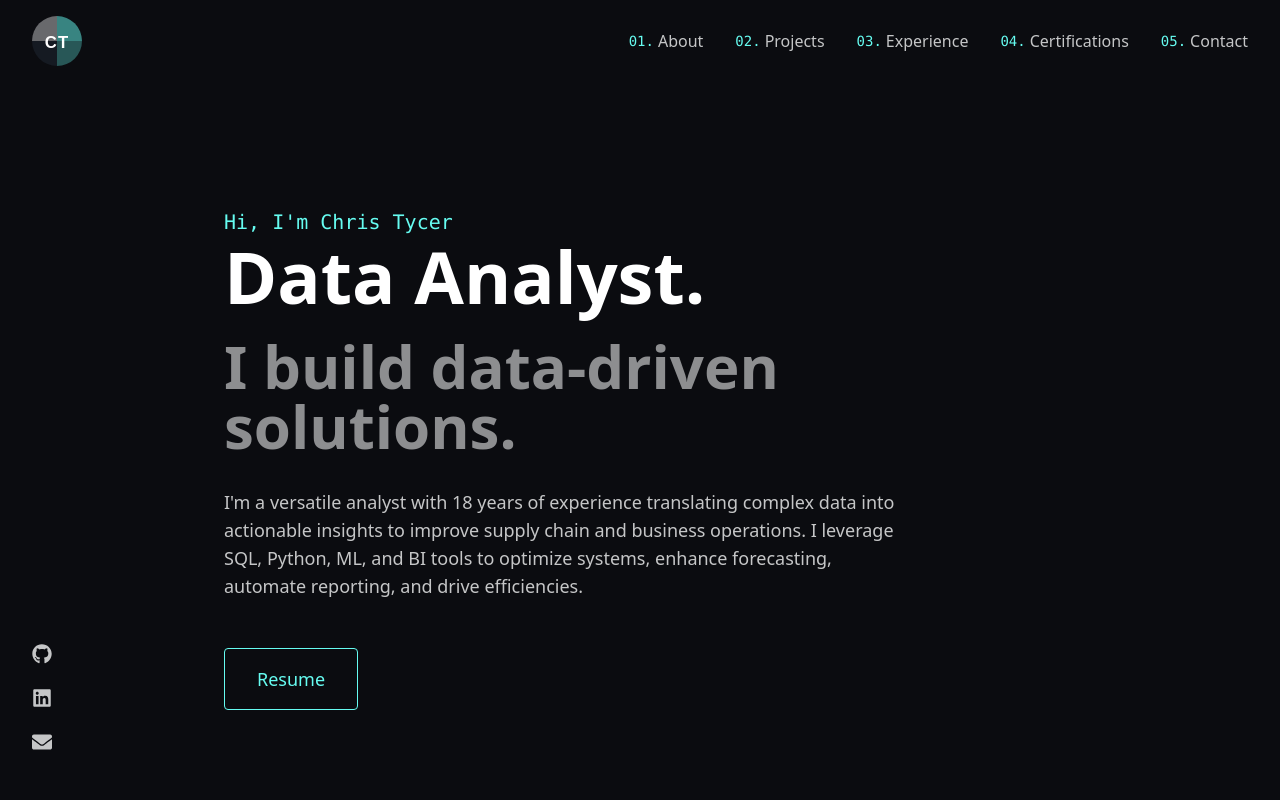
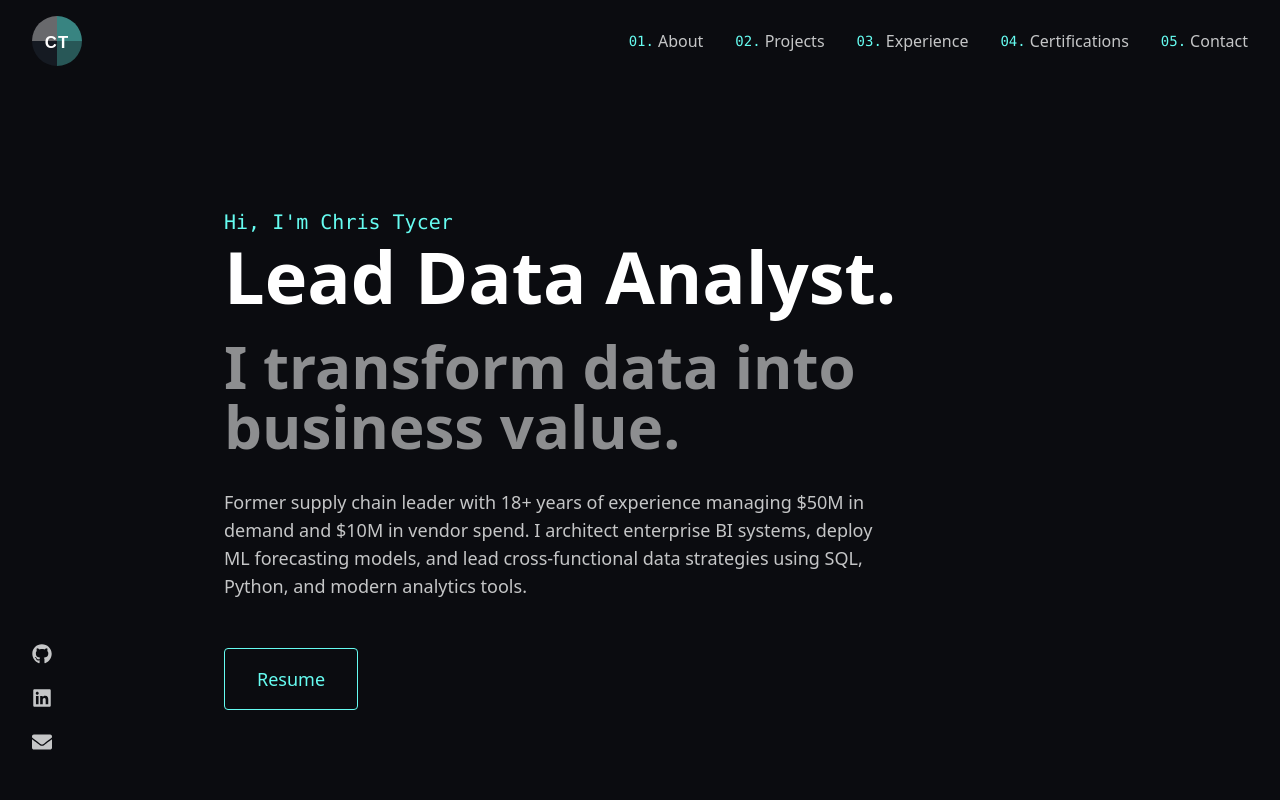
Before and after one commit to tycerch/portfolio, a Next.js app: page / in a window 1280 px wide. Shown: the top 800 px of the page. Built offline with nearby package versions, Linux system fonts and the light colour scheme.

Commit message:
refactor: :memo: change experience, hero verbage/branding

```diff
--- a/app/sections/Experience.tsx
+++ b/app/sections/Experience.tsx
@@ -13,12 +13,13 @@ export default function Experience() {
   const timelineData = [
     {
       company: <a href="https://vernier.com">Vernier Science Education</a>,
-      title: "Data Analyst",
+      title: "Lead Data Analyst",
       dateTime: "Aug 2022 – Oct 2024",
       description: [
-        "Architected & deployed company's first open-source data stack (Google BigQuery, Airbyte, Superset), saving estimated $70k+ annually",
-        "Developed 22+ self-serve dashboards (SQL, Superset) for ERP analytics, driving data adoption across 7+ departments",
-        "Created Python/ML customer data unification (NCES linkage) & Python inventory simulation tool (identified ~$500k potential reduction)"
+        "Sole data analyst responsible for company-wide BI and analytics operations across executive, operations, marketing, and sales functions",
+        "Designed and implemented the company-wide BI stack (Airbyte, BigQuery, Superset), saving ~$70k annually",
+        "Led inventory optimization initiative reducing excess inventory by $500K while increasing turnover",
+        "Developed a real-time production scheduling tool in Python that integrated with the ERP system"
       ],
     },
     {
@@ -26,10 +27,10 @@ export default function Experience() {
       title: "Senior Supply Chain Analyst",
       dateTime: "Dec 2018 – Jul 2022",
       description: [
-        "Developed Python forecasting models (NBEATSx) for 500+ SKUs (~$50M revenue), significantly increasing accuracy",
-        "Reduced inventory value by ~30% ($4M) via ERP optimization, automated EOQ/Safety Stock models, & improved reporting",
-        "Brokered $6M in emergency spot market components during disruptions, averting shutdowns & saving ~$90K",
-        "Owned ERP system optimizations (MRP, BOM, WMS) & built supplier performance portal (Power BI)"
+        "Led end-to-end supply chain strategy and ERP optimization for $50M+ revenue operation and $10M in vendor spend",
+        "Spearheaded crisis response team during global component shortage, averting $80M revenue loss",
+        "Developed Python-based forecasting models (Meta Prophet) to optimize demand planning across 500+ SKUs",
+        "Delivered $2M in working capital savings by improving MRP logic and purchasing parameters"
       ],
     },
     {
@@ -37,10 +38,8 @@ export default function Experience() {
       title: "Senior Supply Chain Planner",
       dateTime: "Jan 2018 – Dec 2018",
       description: [
-        "Performed ERP inventory & cost analysis to drive down inventory costs",
-        "Negotiated with Suppliers & optimized supplier processes to reduce labor pricing",
-        "Implemented enhancements to Contract Manufacturer (CM) scheduling processes via Enterprise 21 ERP database integration",
-        "Developed and deployed an Excel-based stockroom-production pull list system to optimize internal material flow"
+        "Led planning and operations for all manufacturing, managing $10M in annual vendor spend",
+        "Spearheaded ERP/MRP module configuration and led cross-team adoption of operational workflows"
       ],
     },
     {
@@ -48,9 +47,8 @@ export default function Experience() {
       title: "Supply Chain Planner",
       dateTime: "Jan 2014 – Jan 2018",
       description: [
-        "Managed end-to-end manufacturing planning for 500+ SKUs, performing inventory, BOM, and cost analysis within Enterprise 21 ERP",
-        "Configured ERP manufacturing modules and stocking level parameters; applied Lean Six Sigma principles (Yellow Belt certified 2015)",
-        "Led cross-functional triage team to proactively identify and expedite critical material shortages"
+        "Managed global production workflows, inventory planning policies, and consigned inventory programs",
+        "Earned Lean Six Sigma certification and applied statistical process control methods to improve inventory accuracy"
       ],
     },
     {
@@ -58,7 +56,8 @@ export default function Experience() {
       title: "Junior Supply Chain Planner",
       dateTime: "Apr 2010 – Jan 2014",
       description: [
-        "Executed purchasing functions for assigned components and coordinated all daily production priorities via team standups"
+        "Created and implemented foundational ERP processes for production and inventory planning",
+        "Executed purchasing functions for assigned components and coordinated daily production priorities"
       ],
     },
     {
@@ -66,7 +65,8 @@ export default function Experience() {
       title: "Procurement Assistant",
       dateTime: "Jan 2007 – Apr 2010",
       description: [
-        "Supported procurement activities, including purchasing, basic inventory analysis, and stockroom management, utilizing the Enterprise 21 ERP system"
+        "Supported procurement activities, including purchasing, basic inventory analysis, and stockroom management",
+        "Maintained procurement records and updated ERP system data to ensure accuracy in supply planning"
       ],
     },
     {
@@ -74,6 +74,7 @@ export default function Experience() {
       title: "Tradeshow Coordinator",
       dateTime: "Jul 2006 – Jan 2007",
       description: [
+        "Coordinated logistics for national science education trade shows and hands-on educator workshops",
         "Managed inventory, materials, and shipments for company workshops and trade shows"
       ],
     },
@@ -82,7 +83,8 @@ export default function Experience() {
       title: "Claims Analyst",
       dateTime: "Jul 2005 – Jul 2006",
       description: [
-        "Analyzed claim validity and performed quality control on data entry processes for class action claims"
+        "Performed quality control and data analysis for national class action lawsuits",
+        "Analyzed claim validity and performed quality control on data entry processes"
       ],
     },
   ];
@@ -91,7 +93,7 @@ export default function Experience() {
   const timelineDataWithIcons = timelineData.map((item) => {
     let icon;
     switch (item.title) {
-      case "Data Analyst":
+      case "Lead Data Analyst":
         icon = <FaChartLine size={24} />;
         break;
       case "Senior Supply Chain Analyst":
--- a/app/sections/Hero.tsx
+++ b/app/sections/Hero.tsx
@@ -4,14 +4,15 @@ export default function Hero() {
       <p className="text-highlight text-lg md:text-xl mb-1 font-mono">Hi, I&apos;m Chris Tycer</p>
 
       <h1 className="text-5xl md:text-7xl font-bold text-white mb-6">
-        Data Analyst.
+        Lead Data Analyst.
       </h1>
       <h2 className="text-4xl md:text-6xl font-bold text-foreground/70 mb-8">
-        I build data-driven solutions.
+        I transform data into business value.
       </h2>
       <p className="max-w-2xl text-foreground text-lg mb-12">
-        I&apos;m a versatile analyst with 18 years of experience translating complex data into actionable insights to improve supply chain and business operations.
-        I leverage SQL, Python, ML, and BI tools to optimize systems, enhance forecasting, automate reporting, and drive efficiencies.
+        Former supply chain leader with 18+ years of experience managing $50M in demand and $10M in vendor spend.
+        I architect enterprise BI systems, deploy ML forecasting models, and lead cross-functional data strategies
+        using SQL, Python, and modern analytics tools.
       </p>
       <div className="flex gap-4">
         <a
```
